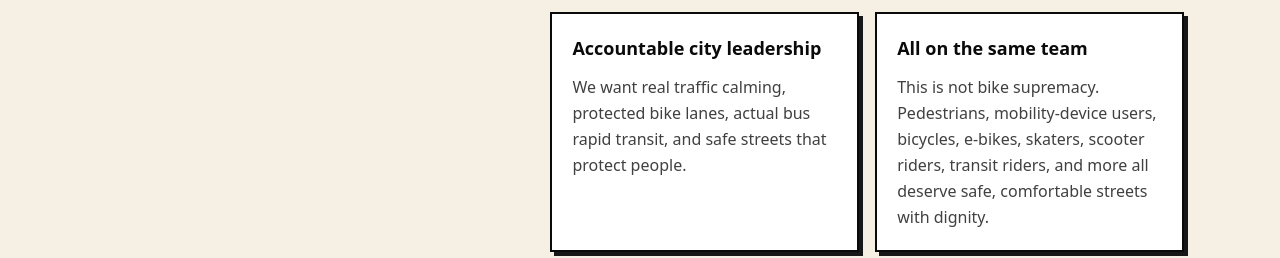
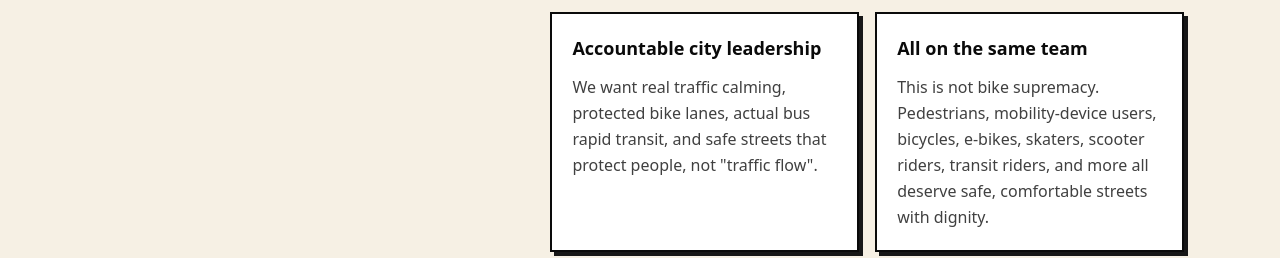
Before and after one commit to denvercriticalmass/denvercriticalmass.github.io, a website built with Vite: page src/index.html in a window 1280 px wide. Shown: the part 1453-1711 px from the top of the page. Built offline with nearby package versions, Linux system fonts and the light colour scheme.

Commit message:
Sharpen 'Stop watering it down' body to call out 'traffic flow'

```diff
--- a/src/index.html
+++ b/src/index.html
@@ -249,7 +249,7 @@
                 <h3 class="text-base font-black sm:text-lg">Accountable city leadership</h3>
                 <p class="mt-3 leading-relaxed text-neutral-700 dark:text-stone-300">
                   We want real traffic calming, protected bike lanes, actual bus rapid transit, and
-                  safe streets that protect people.
+                  safe streets that protect people, not "traffic flow".
                 </p>
               </article>
               <article
```
